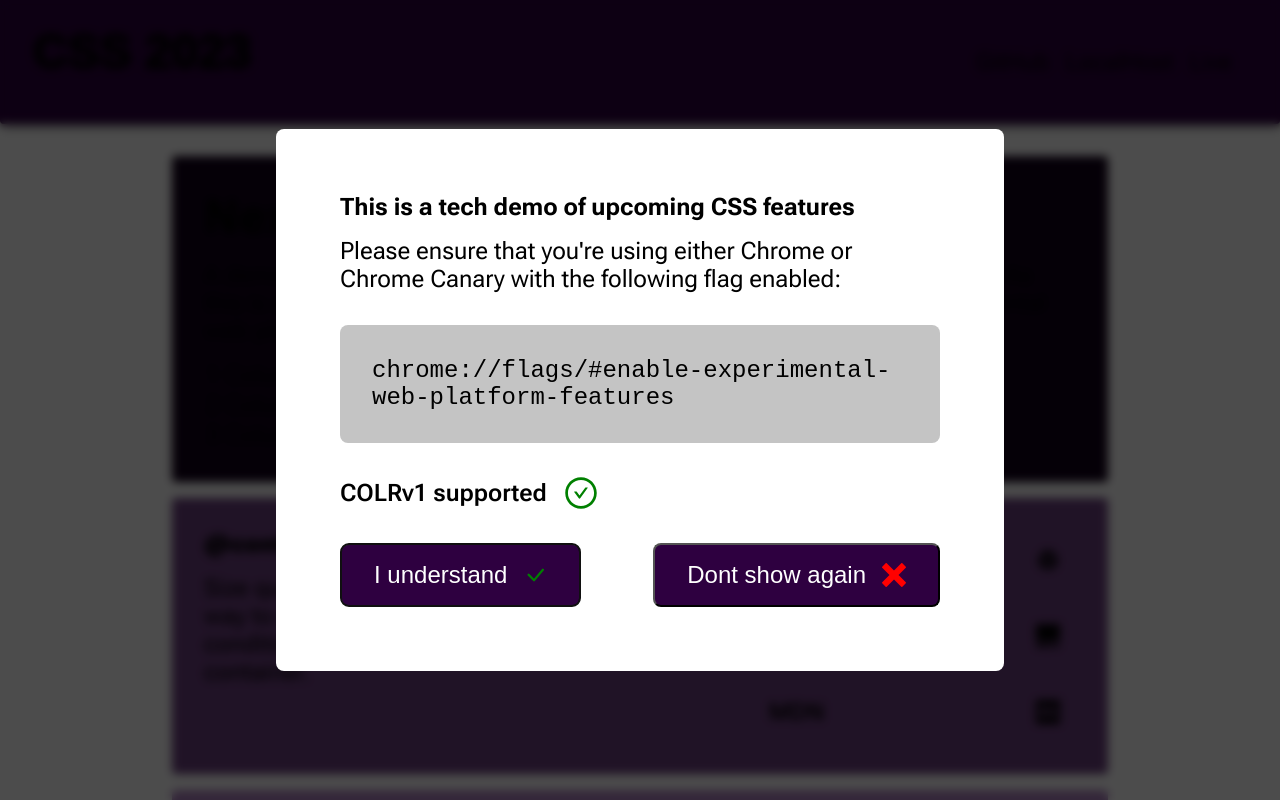
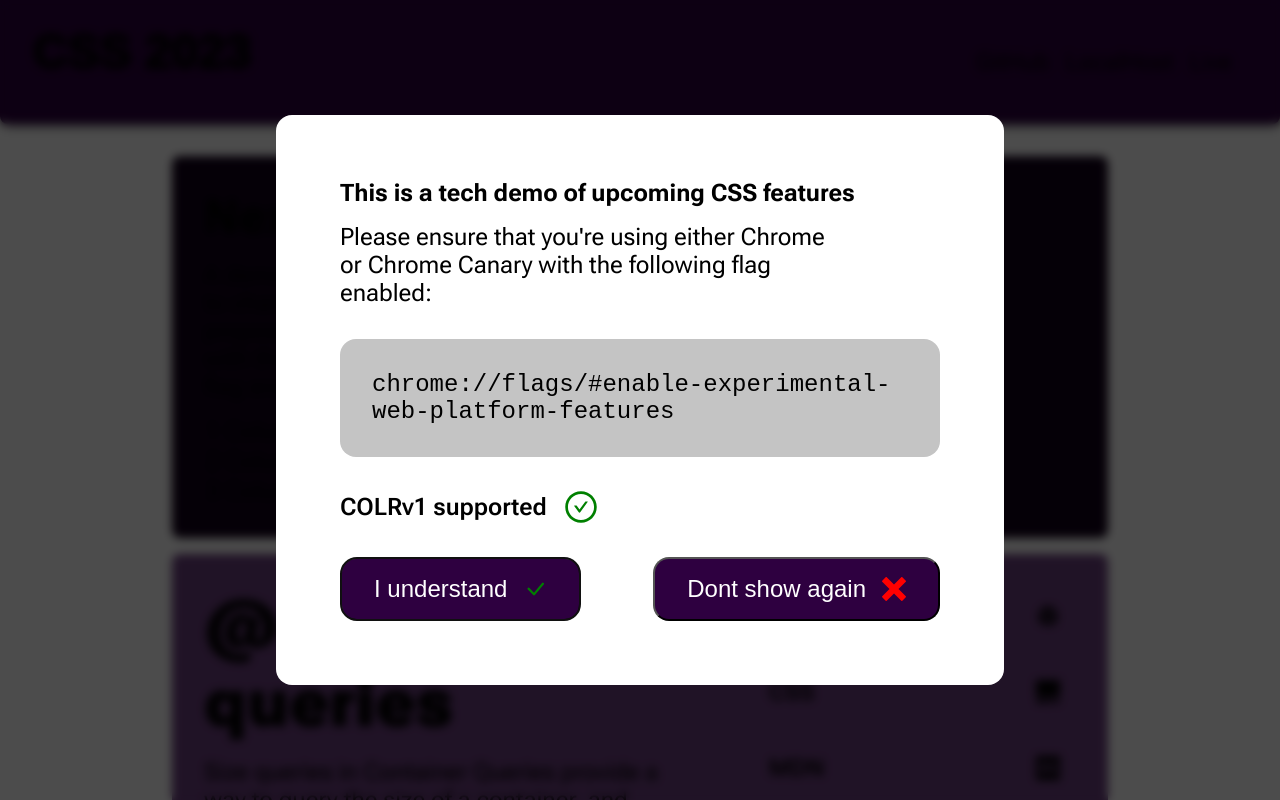
Before and after one commit to gotpop/css-2023, a Next.js app: page / in a window 1280 px wide. Shown: the top 800 px of the page. Built offline with nearby package versions, Linux system fonts and the light colour scheme; a web font is replaced by a local one.

Commit message:
Typography

```diff
--- a/src/components/Card/Card.module.css
+++ b/src/components/Card/Card.module.css
@@ -51,6 +51,7 @@
 
   @container card (min-width: 800px) {
     flex: 1 1 40%;
+    align-self: baseline;
   }
 }
 
--- a/src/styles/typography.css
+++ b/src/styles/typography.css
@@ -7,17 +7,36 @@
 
 h1 {
   font-weight: 1000;
+  font-size: var(--size-l-5);
 }
 
 h2 {
   font-weight: 100;
+  font-size: var(--size-l-4);
 }
 
 h3 {
+  font-size: var(--size-l-3);
   font-weight: 600;
+}
+
+h4 {
+  font-size: var(--size-l-2);
+}
+
+h5 {
+  font-size: var(--size-l-1);
+}
+
+h6 {
+  font-size: 1rem;
 }
 
 a {
   color: inherit;
   text-decoration: none;
 }
+
+p {
+  max-width: 500px;
+}
--- a/src/styles/vars.css
+++ b/src/styles/vars.css
@@ -19,10 +19,22 @@
 
   --accent: hwb(321 6% 24%);
 
+  --scale: 1.333;
+  --size-l-1: calc(1rem * var(--scale));
+  --size-l-2: calc(var(--size-l-1) * var(--scale));
+  --size-l-3: calc(var(--size-l-2) * var(--scale));
+  --size-l-4: calc(var(--size-l-3) * var(--scale));
+  --size-l-5: calc(var(--size-l-4) * var(--scale));
+  --size-l-6: calc(var(--size-l-5) * var(--scale));
+  --size-l-7: calc(var(--size-l-6) * var(--scale));
+  --size-s-1: calc(1rem / var(--scale));
+  --size-s-2: calc(var(--size-s-1) / var(--scale));
+  --size-s-3: calc(var(--size-s-2) / var(--scale));
+
   --grid-columns: 2;
 
   --padding: 2rem;
   --textMB: 1rem;
 
-  --radius: .25rem;
+  --radius: .5rem;
 }
```
